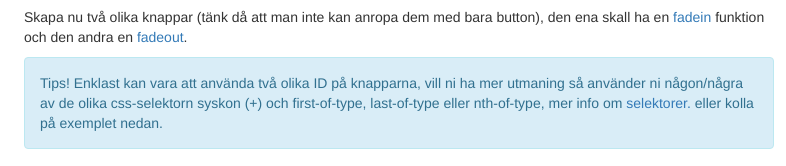
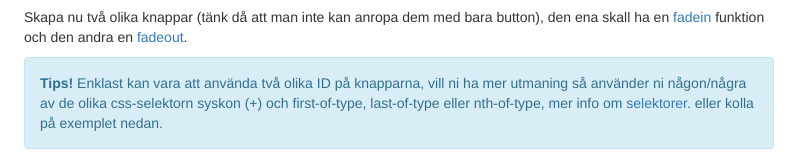
Before and after one commit to Twixenn/jquery-1, a website: page page1.html in a window 1280 px wide. Shown: the part 387-553 px from the top of the page, 436-1222 px from the left. Drawn offline with nearby package versions, Linux system fonts and the light colour scheme.

Commit message:
added strong

```diff
--- a/page1.html
+++ b/page1.html
@@ -63,7 +63,7 @@
                        <a href="http://api.jquery.com/fadeOut/" target="_blank">fadeout</a>.
                    </p>
                    <p class="alert alert-info">
-                       Tips! Enklast kan vara att använda två olika ID på knapparna, vill ni ha mer utmaning så använder
+                       <strong>Tips!</strong> Enklast kan vara att använda två olika ID på knapparna, vill ni ha mer utmaning så använder
                        ni någon/några av de olika css-selektorn syskon (+) och first-of-type, last-of-type eller nth-of-type,  mer info om
                        <a href="http://www.w3schools.com/cssref/css_selectors.asp" target="_blank">selektorer.</a>
                        eller kolla på exemplet nedan.
```
